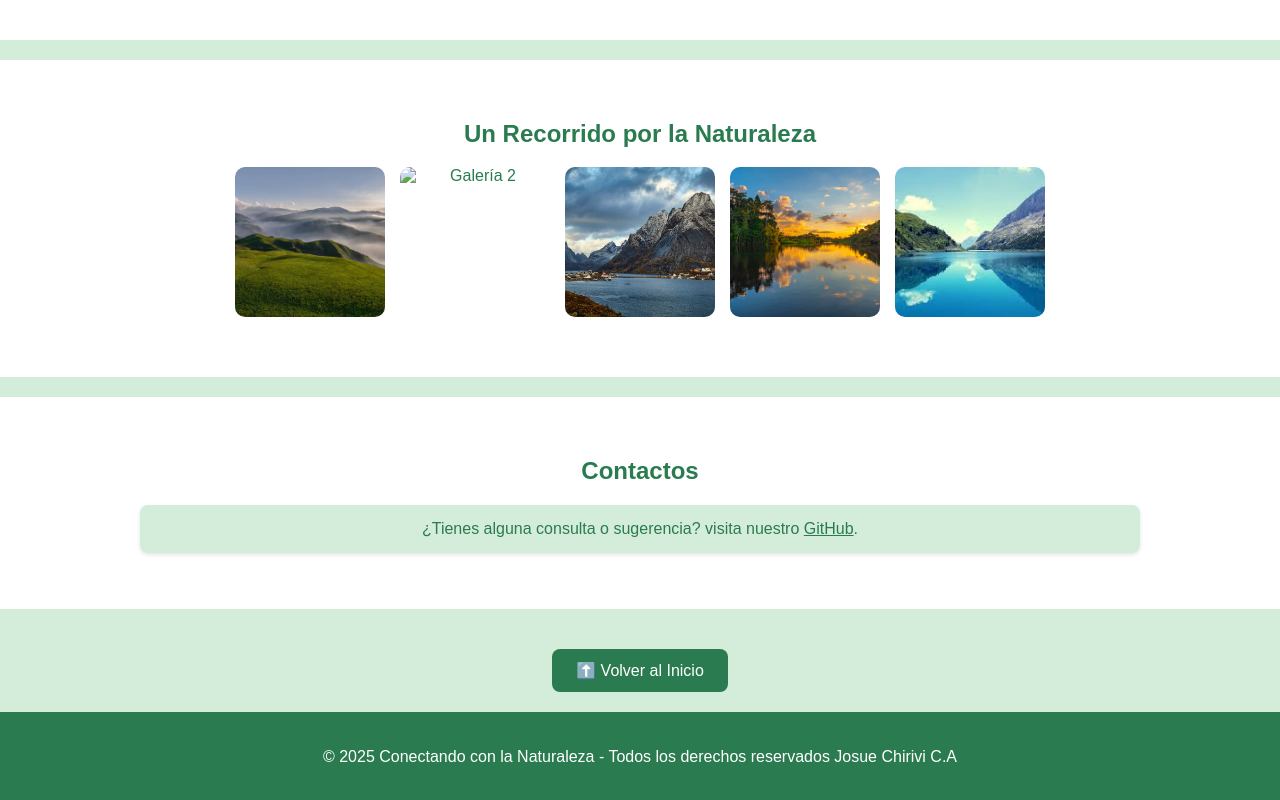
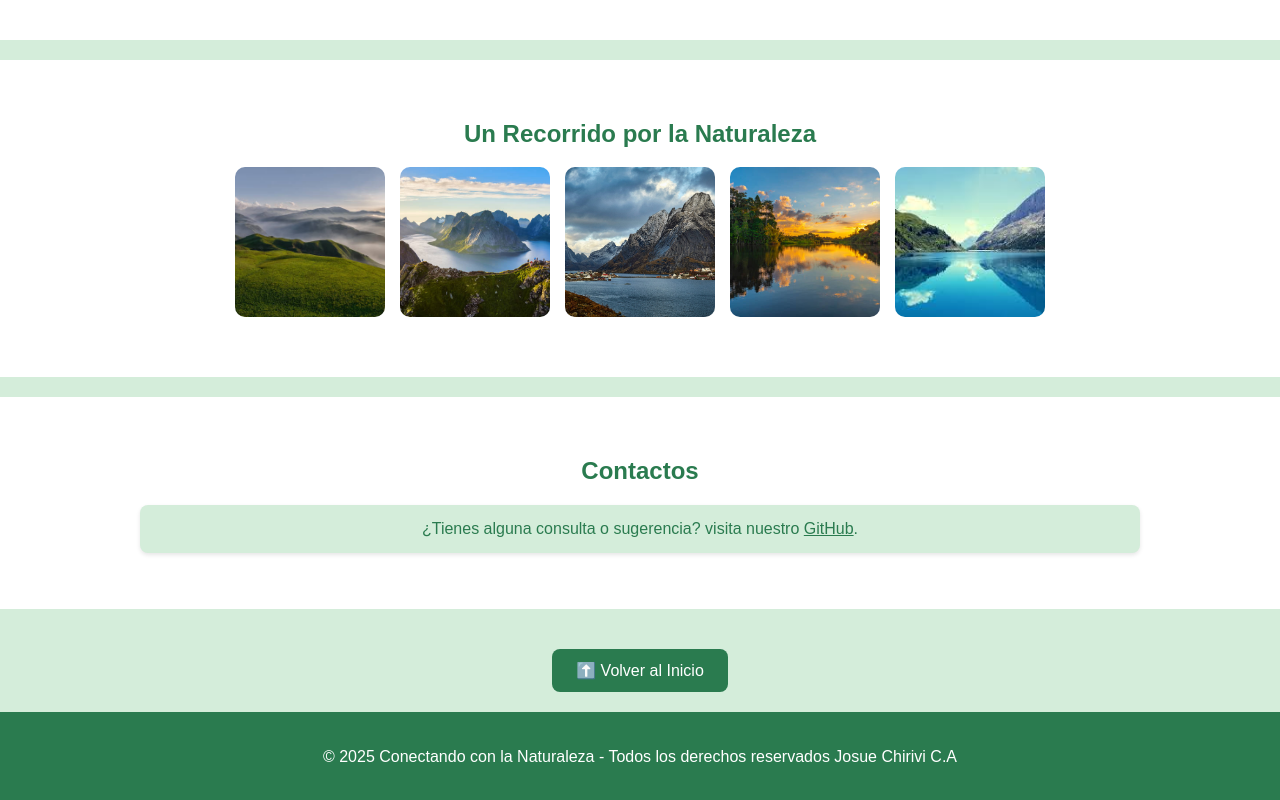
Before and after one commit to chirivt/blog, a plain HTML site: page index.html in a window 1280 px wide. Shown: the part 815-1615 px from the top of the page. Drawn offline with Linux system fonts and the light colour scheme.

Commit message:
modificación 3

```diff
--- a/index.html
+++ b/index.html
@@ -220,7 +220,7 @@
         <h2>Un Recorrido por la Naturaleza</h2>
         <div class="imagenes">
           <img src="naturaleza13.jpg" alt="Galería 1">
-          <img src="naturaleza14.jpg" alt="Galería 2">
+          <img src="noruega4.jpg" alt="Galería 2">
           <img src="noruega3.jpg" alt="Galería 3">
           <img src="naturaleza16.jpg" alt="Galería 4">
           <img src="fondo de paisajes.jpg" alt="Galería 5">
```
